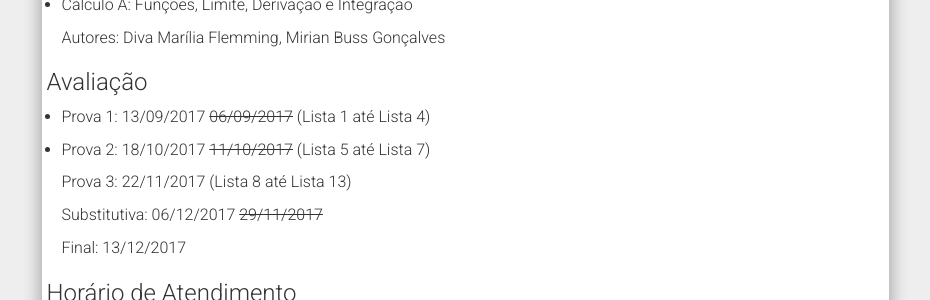
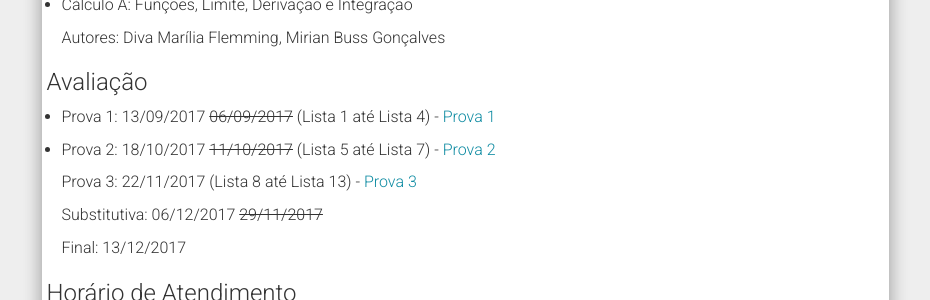
Before and after one commit to chunggnuhc/chunggnuhc.github.io, a Jekyll site: the page built from engFlor2sem2017.md, in a window 1280 px wide and 900 px high, scrolled down 597 px. Shown: the part 153-453 px from the top of the window, without its empty margins (321-1251 px from the left). Built offline with Jekyll 4.4.1, drawn with Linux system fonts in a browser that asks for light colours; nearby versions of some CDN libraries.

Commit message:
Provas Calculo - EngFlorestal adicionadas

```diff
--- a/engFlor2sem2017.md
+++ b/engFlor2sem2017.md
@@ -32,11 +32,11 @@ permalink: /engFlor2sem2017-Mat2/
 
 <h3>Avaliação</h3>
 
-- Prova 1: 13/09/2017 <strike>06/09/2017</strike> (Lista 1 até Lista 4)
+- Prova 1: 13/09/2017 <strike>06/09/2017</strike> (Lista 1 até Lista 4) - [Prova 1](/disciplinas2sem2017/provaEngFlorP1-A.pdf)
 
-- Prova 2: 18/10/2017 <strike>11/10/2017</strike> (Lista 5 até Lista 7)
+- Prova 2: 18/10/2017 <strike>11/10/2017</strike> (Lista 5 até Lista 7) - [Prova 2](/disciplinas2sem2017/provaEngFlorP2-B.pdf)
 
-  Prova 3: 22/11/2017 (Lista 8 até Lista 13)
+  Prova 3: 22/11/2017 (Lista 8 até Lista 13) - [Prova 3](/disciplinas2sem2017/prova3-cmb301-a.pdf)
 
   Substitutiva: 06/12/2017 <strike>29/11/2017</strike>
 
```
